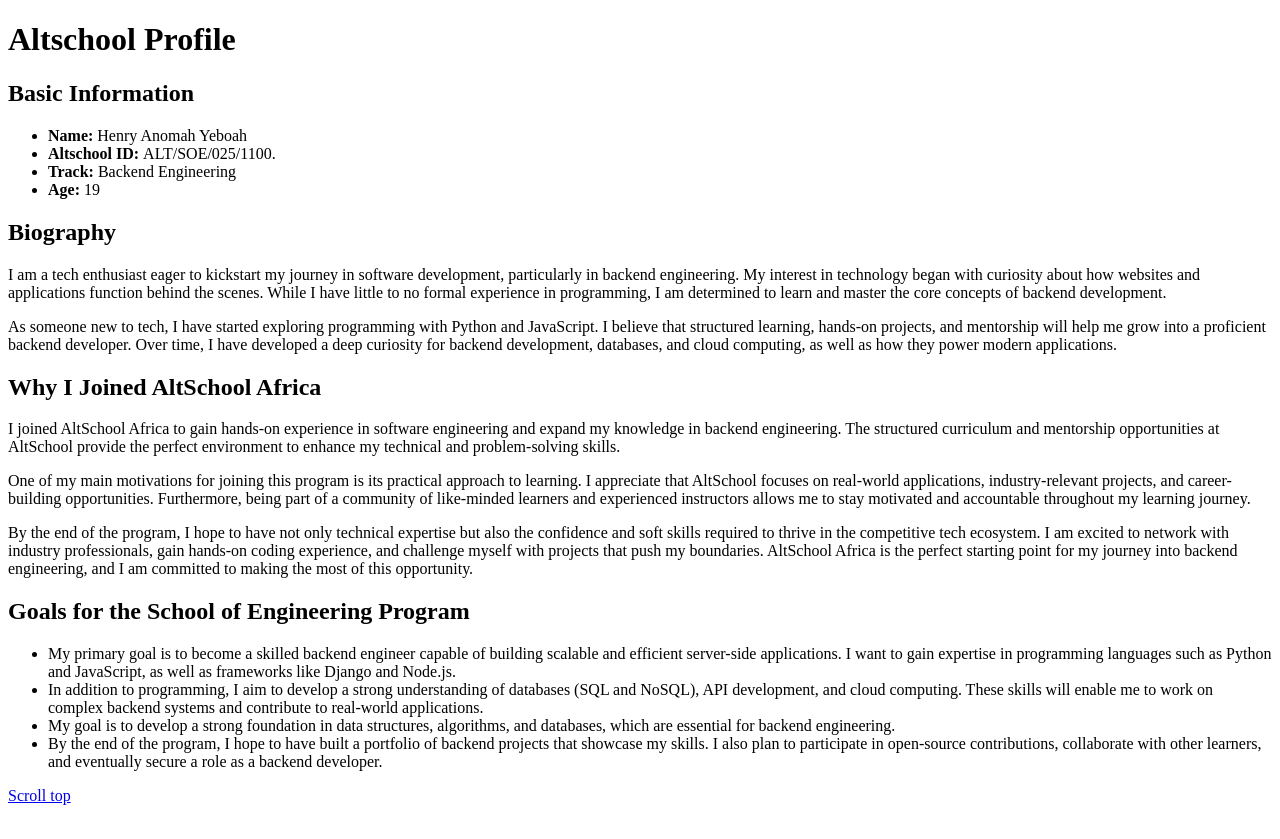
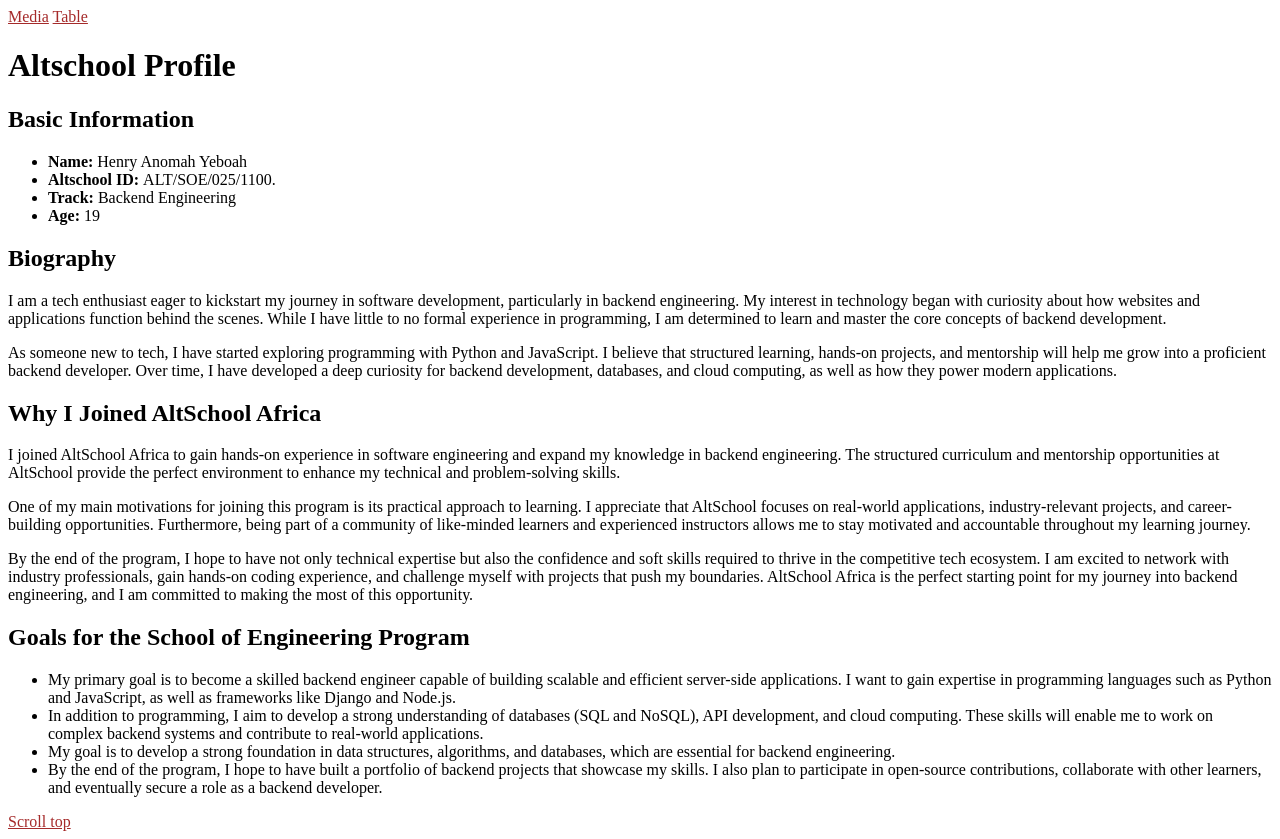
Before and after one commit to Noma7code/AltSchool-Backend-Track, a plain HTML site: page SEM1/Month1/Assigments/index.html in a window 1280 px wide. Before the commit the page ends 813 px from the top, so only its background shows below. Drawn offline with Linux system fonts and the light colour scheme.

Commit message:
add css links effects

```diff
--- a/SEM1/Month1/Assigments/index.html
+++ b/SEM1/Month1/Assigments/index.html
@@ -4,8 +4,25 @@
     <meta charset="UTF-8" />
     <meta name="viewport" content="width=device-width, initial-scale=1.0" />
     <title>Bio</title>
+
+    <style>
+      a:link{
+        color:brown;
+      }
+      a:visited{
+        background-color: green;
+      }
+      a:hover{
+        color:red;
+      }
+      a:active{
+        color:chartreuse;
+      }
+    </style>
   </head>
   <body>
+    <a href="media.html"><span style="cursor: wait;">Media</span></a>
+    <a href="table.html">Table</a>
     <h1>Altschool Profile</h1>
 
     <!--Basic Info-->
```
